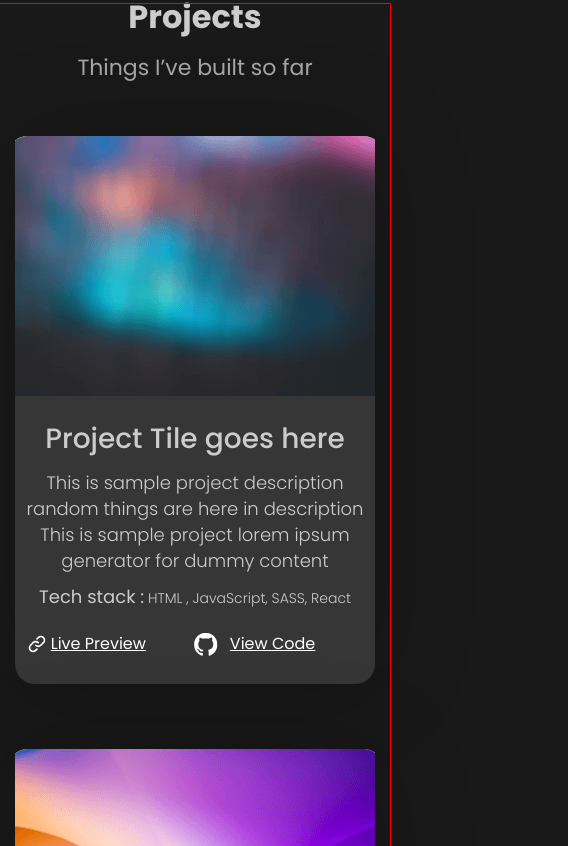
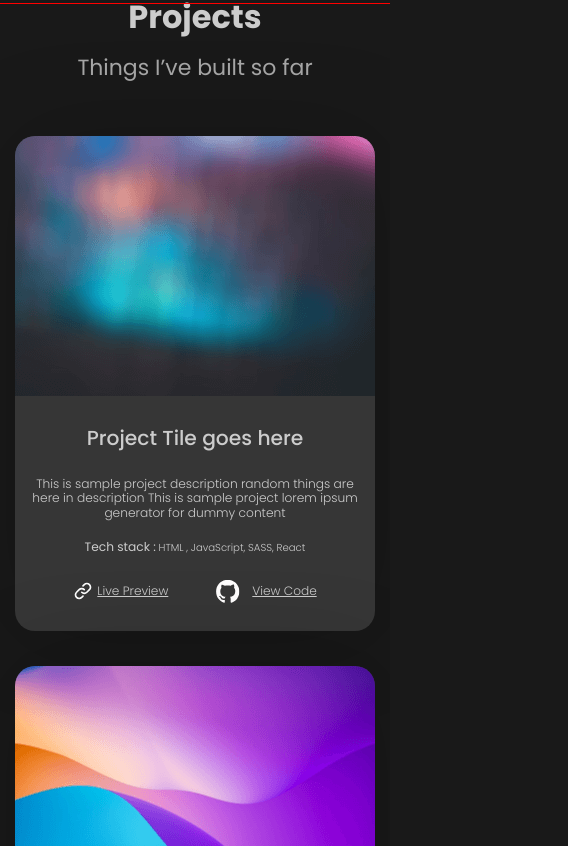
Before and after one commit to hhgtl/portfolio, a React app: page / in a window 390 px wide. Shown: the part 2378-3224 px from the top of the page, 568 px wide, since content can reach past the window. Built offline with nearby package versions, Linux system fonts and the light colour scheme.

Commit message:
feat: add adaptive for project section under tablet and mobile

```diff
--- a/src/App.tsx
+++ b/src/App.tsx
@@ -14,8 +14,8 @@ function App() {
       <Main />
       <Skills />
       <Projects />
-      <Contact />
-      <Footer />
+      {/* <Contact />
+      <Footer /> */}
     </div>
   );
 }
--- a/src/layout/section/projects/Projects.tsx
+++ b/src/layout/section/projects/Projects.tsx
@@ -25,7 +25,7 @@ export const Projects = () => {
     <StyledProjects>
       <Container>
         <SectionTitle marginBottom={110} title="Projects" description="Things I’ve built so far" />
-        <FlexWrapper wrap="wrap" justify="space-between" gap="65px 0">
+        <FlexWrapper wrap="wrap" justify="space-evenly" gap="65px 25px">
           {imagesSrc.map((srcObj, i) => (
             <ProjectItem image={srcObj} key={i} />
           ))}
@@ -37,4 +37,10 @@ export const Projects = () => {
 
 const StyledProjects = styled.section`
   margin-bottom: 180px;
+  @media screen and (max-width: 800px) {
+    ${FlexWrapper} {
+      justify-content: center;
+      row-gap: 35px;
+    }
+  }
 `;
--- a/src/layout/section/projects/projectItem/ProjectItem.tsx
+++ b/src/layout/section/projects/projectItem/ProjectItem.tsx
@@ -2,6 +2,7 @@ import React from 'react';
 import styled from 'styled-components';
 import { theme } from '../../../../styles/Theme';
 import { LinkProject } from './linkProject/LinkProject';
+import { font } from '../../../../styles/Common';
 
 type ImageType = {
   src: string;
@@ -40,11 +41,19 @@ export const ProjectItem = (props: ProjectItemPropsType) => {
 
 const StyledProjectItem = styled.div`
   max-width: 374px;
+  min-height: 548px;
   height: 100%;
-  min-height: 548px;
+
   background-color: #363636;
   border-radius: 20px;
   box-shadow: 2px 2px 100px 0px rgba(0, 0, 0, 0.2);
+  @media screen and (max-width: 800px) {
+    max-width: 674px;
+    min-height: 520px;
+  }
+  @media ${theme.media.mobile} {
+    min-height: 478px;
+  }
 `;
 
 const Image = styled.img`
@@ -52,26 +61,35 @@ const Image = styled.img`
   height: 260px;
   object-fit: cover;
   margin-bottom: 26px;
+  border-top-right-radius: 20px;
+  border-top-left-radius: 20px;
 `;
 
 const Title = styled.h3`
-  color: #cccccc;
+  color: ${theme.color.primaryFont};
   font-family: Poppins;
   font-size: 28px;
   font-weight: 500;
   line-height: 26px;
   text-align: center;
   margin-bottom: 18px;
+  @media ${theme.media.mobile} {
+    ${font({ Fmax: 28, Fmin: 20, weight: 500, color: '#cccccc' })}
+  }
 `;
 
 const Description = styled.p`
-  color: #cccccc;
+  padding: 8px;
+  color: ${theme.color.primaryFont};
   font-family: Poppins;
   font-size: 18px;
   font-weight: 300;
   line-height: 26px;
   text-align: center;
   margin-bottom: 12px;
+  @media ${theme.media.mobile} {
+    ${font({ Fmax: 18, Fmin: 12, weight: 300, color: theme.color.primaryFont })}
+  }
 `;
 
 const TechStack = styled.p`
@@ -83,18 +101,24 @@ const TechStack = styled.p`
   span {
     font-weight: 400;
     font-size: 18px;
+    @media ${theme.media.mobile} {
+      ${font({ Fmax: 18, Fmin: 12, weight: 400, color: theme.color.primaryFont })}
+    }
+  }
+  @media ${theme.media.mobile} {
+    ${font({ Fmax: 14, Fmin: 10, weight: 300, color: theme.color.primaryFont })}
   }
 `;
 
 const LinkWrapper = styled.div`
   display: flex;
   justify-content: center;
+  gap: 48px;
   margin-bottom: 24px;
   div {
     display: flex;
     justify-content: center;
     align-items: center;
-    margin-right: 48px;
     svg {
       margin-right: 4px;
     }
--- a/src/layout/section/projects/projectItem/linkProject/LinkProject.tsx
+++ b/src/layout/section/projects/projectItem/linkProject/LinkProject.tsx
@@ -1,6 +1,8 @@
 import React from 'react';
 import styled from 'styled-components';
 import Icon from '../../../../../components/icon/Icon';
+import { theme } from '../../../../../styles/Theme';
+import { font } from '../../../../../styles/Common';
 
 type LinkProjectPropsType = {
   iconId: string;
@@ -33,4 +35,7 @@ const Link = styled.a`
   font-weight: 400;
   line-height: 26px;
   text-decoration: underline;
+  @media ${theme.media.mobile} {
+    ${font({ Fmax: 16, Fmin: 12, weight: 300, color: theme.color.primaryFont })}
+  }
 `;
```
